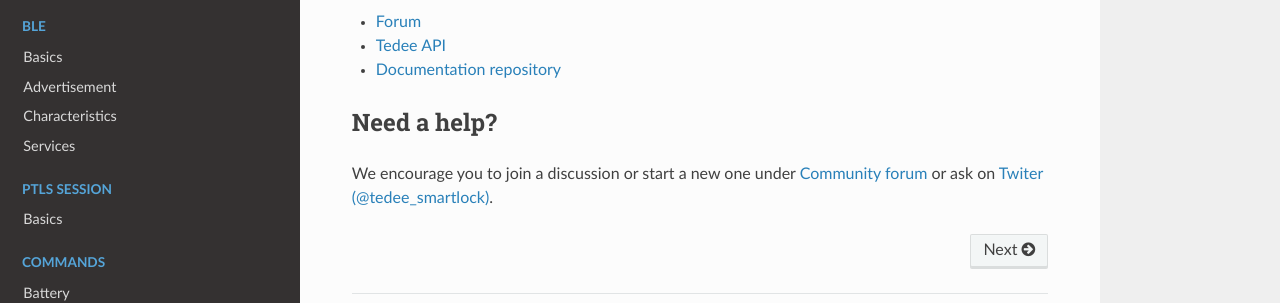
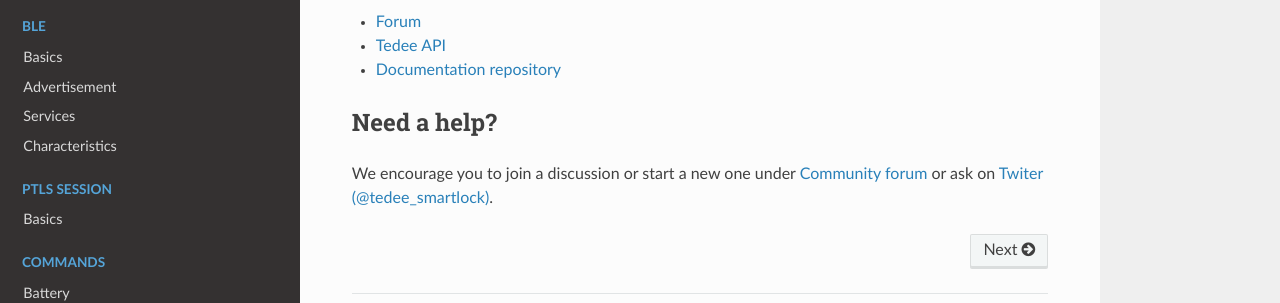
Before and after one commit to tedee-com/tedee-lock-ble-api-doc, a Sphinx documentation site: the page built from docs/source/index.rst, in a window 1280 px wide. Shown: the part 406-709 px from the top of the page. Built offline with Sphinx 7.4.7 and the Read the Docs theme 2.0.0, drawn with Linux system fonts in a browser that asks for light colours; pages that are not in the unit, such as notebooks, are missing from menus.

Commit message:
change order of BLE section paragraphs

```diff
--- a/docs/source/index.rst
+++ b/docs/source/index.rst
@@ -34,8 +34,8 @@ Tedee Lock BLE API documentation
 
    Basics <ble/basics>
    Advertisement <ble/advertisement>
+   Services <ble/services>
    Characteristics <ble/characteristics>
-   Services <ble/services>
 
 .. toctree::
    :maxdepth: 1
```
